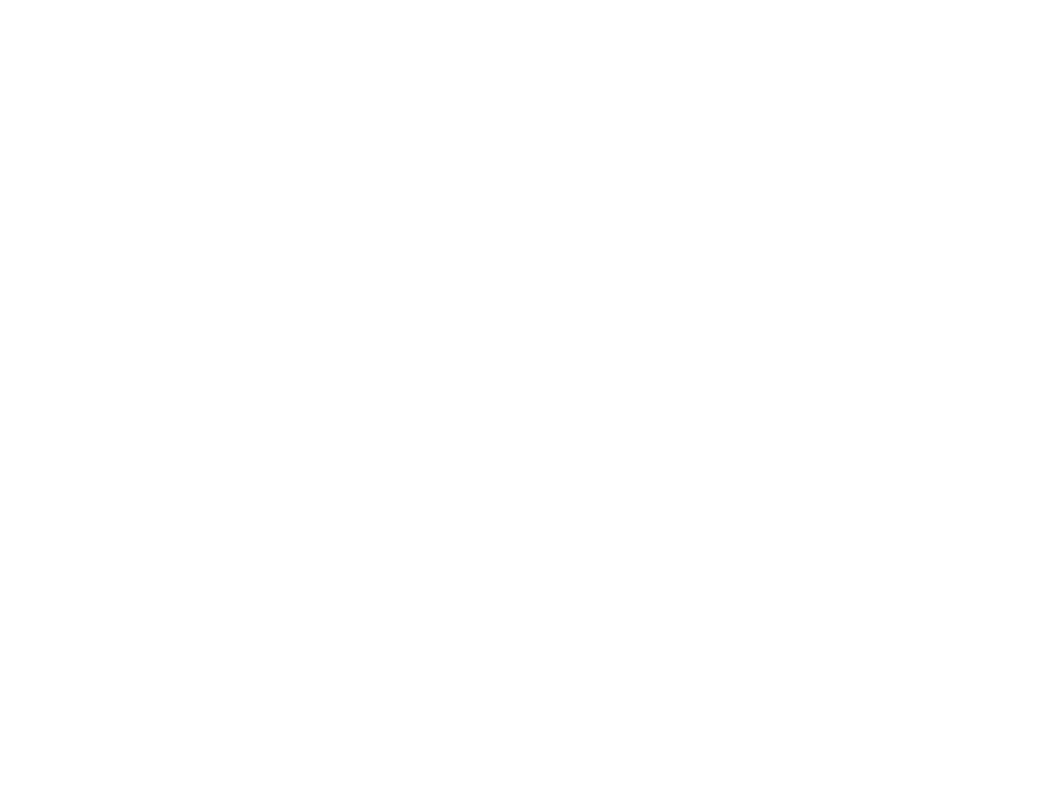
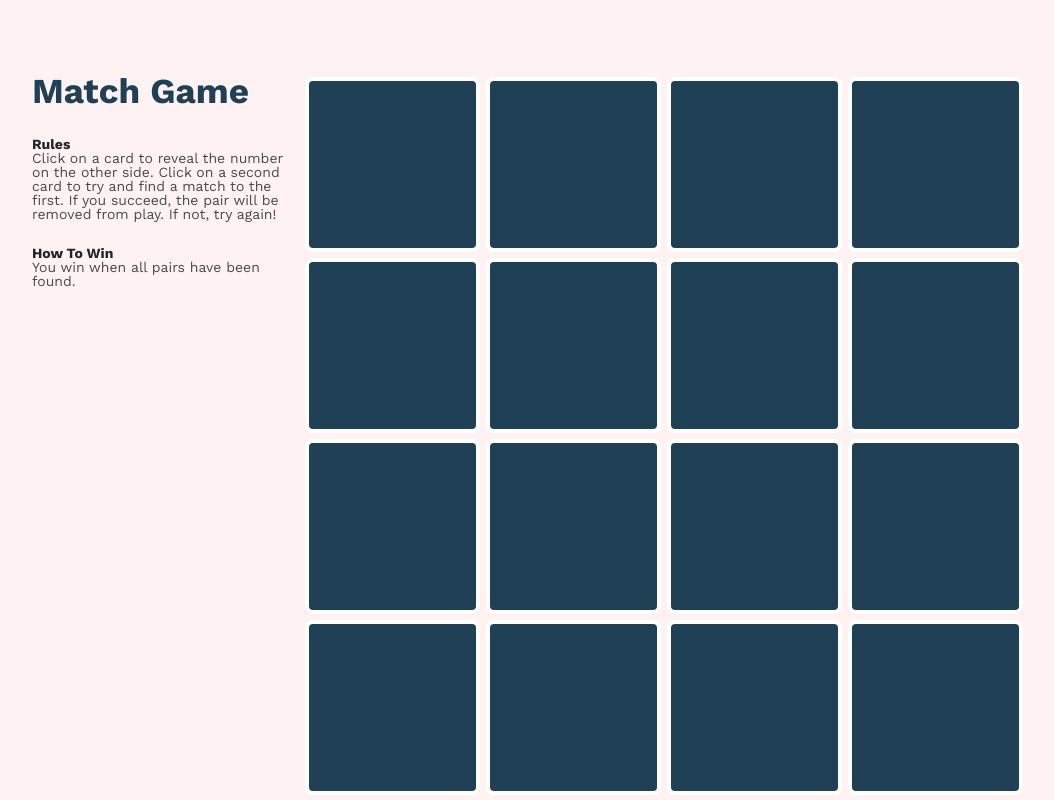
Before and after one commit to rachel-simpson/matchgame, a plain HTML site: page index.html in a window 1280 px wide. Shown: the whole page, without its empty margins (53-1107 px from the left). Drawn offline with nearby package versions, Linux system fonts and the light colour scheme.

Commit message:
Page styles set in CSS

```diff
--- a/index.html
+++ b/index.html
@@ -2,19 +2,70 @@
 <html lang="en" dir="ltr">
   <head>
     <meta charset="utf-8">
+    <meta name="viewport" width="device-width" initial-scale="1.0">
     <title>Match Game</title>
+    <!-- favicon / bootstrap / google fonts / stylesheets -->
     <link rel="icon" type="icon/png" href="favicon.png">
     <link rel="stylesheet" href="https://stackpath.bootstrapcdn.com/bootstrap/4.1.3/css/bootstrap.min.css" integrity="sha384-MCw98/SFnGE8fJT3GXwEOngsV7Zt27NXFoaoApmYm81iuXoPkFOJwJ8ERdknLPMO" crossorigin="anonymous">
+    <link rel="stylesheet" href="resources/css/reset.css">
+    <link href="https://fonts.googleapis.com/css?family=Work+Sans:400,700,900" rel="stylesheet">
+    <link rel="stylesheet" href="resources/css/style.css">
   </head>
   <body>
 
-    <div class="container-fluid">
+    <!-- page container -->
+    <div class="container">
       <div class="row">
+        <!-- rules section -->
+        <div class="col-lg-3 col-md-12">
+          <h2>Match Game</h2>
+          <h3>Rules</h3>
+          <p>Click on a card to reveal the number on the other side. Click on a second card to try and find a match to the first. If you succeed, the pair will be removed from play. If not, try again!</p>
+          <h3>How To Win</h3>
+          <p>You win when all pairs have been found.</p>
+        </div>
+        <!-- game cards -->
+        <div class="col-lg-9 col-md-12" id="game">
+          <div class="row">
+            <div class="card col-3">
+            </div>
+            <div class="card col-3">
+            </div>
+            <div class="card col-3">
+            </div>
+            <div class="card col-3">
+            </div>
+            <div class="card col-3">
+            </div>
+            <div class="card col-3">
+            </div>
+            <div class="card col-3">
+            </div>
+            <div class="card col-3">
+            </div>
+            <div class="card col-3">
+            </div>
+            <div class="card col-3">
+            </div>
+            <div class="card col-3">
+            </div>
+            <div class="card col-3">
+            </div>
+            <div class="card col-3">
+            </div>
+            <div class="card col-3">
+            </div>
+            <div class="card col-3">
+            </div>
+            <div class="card col-3">
+            </div>
 
+          </div>
+        </div>
       </div>
-
     </div>
 
+    <!-- jquery / javascript scripts -->
     <script
       src="https://code.jquery.com/jquery-3.1.1.min.js"
       integrity="sha256-hVVnYaiADRTO2PzUGmuLJr8BLUSjGIZsDYGmIJLv2b8="
--- /dev/null
+++ b/resources/css/reset.css
@@ -0,0 +1,48 @@
+/* http://meyerweb.com/eric/tools/css/reset/
+   v2.0 | 20110126
+   License: none (public domain)
+*/
+
+html, body, div, span, applet, object, iframe,
+h1, h2, h3, h4, h5, h6, p, blockquote, pre,
+a, abbr, acronym, address, big, cite, code,
+del, dfn, em, img, ins, kbd, q, s, samp,
+small, strike, strong, sub, sup, tt, var,
+b, u, i, center,
+dl, dt, dd, ol, ul, li,
+fieldset, form, label, legend,
+table, caption, tbody, tfoot, thead, tr, th, td,
+article, aside, canvas, details, embed,
+figure, figcaption, footer, header, hgroup,
+menu, nav, output, ruby, section, summary,
+time, mark, audio, video {
+	margin: 0;
+	padding: 0;
+	border: 0;
+	font-size: 100%;
+	font: inherit;
+	vertical-align: baseline;
+}
+/* HTML5 display-role reset for older browsers */
+article, aside, details, figcaption, figure,
+footer, header, hgroup, menu, nav, section {
+	display: block;
+}
+body {
+	line-height: 1;
+}
+ol, ul {
+	list-style: none;
+}
+blockquote, q {
+	quotes: none;
+}
+blockquote:before, blockquote:after,
+q:before, q:after {
+	content: '';
+	content: none;
+}
+table {
+	border-collapse: collapse;
+	border-spacing: 0;
+}
--- /dev/null
+++ b/resources/css/style.css
@@ -0,0 +1,44 @@
+/* page styles */
+
+html {
+  font-size: 14px;
+}
+
+body {
+  background-color: rgb(255, 242, 242);
+  font-family: "Work Sans", sans-serif;
+  margin-top: 5.25rem;
+}
+
+/* instructions section */
+
+h2 {
+  color: rgb(32, 64, 86);
+  font-size: 2.5rem;
+  font-weight: bold;
+  margin-bottom: 2rem;
+}
+
+h3 {
+  font-weight: bold;
+}
+
+p {
+  color: rgb(74, 74, 74);
+  margin-bottom: 1.8rem;
+}
+
+/* cards section */
+
+.card {
+  background-color: rgb(32, 64, 86);
+  border: 4px solid #fff;
+  border-radius: 8px;
+  box-sizing: border-box;
+  color: rgb(204, 204, 204);
+  height: 12.5rem;
+  max-width: 12.5rem;
+  margin: 3px;
+  padding: 0;
+
+}
```
